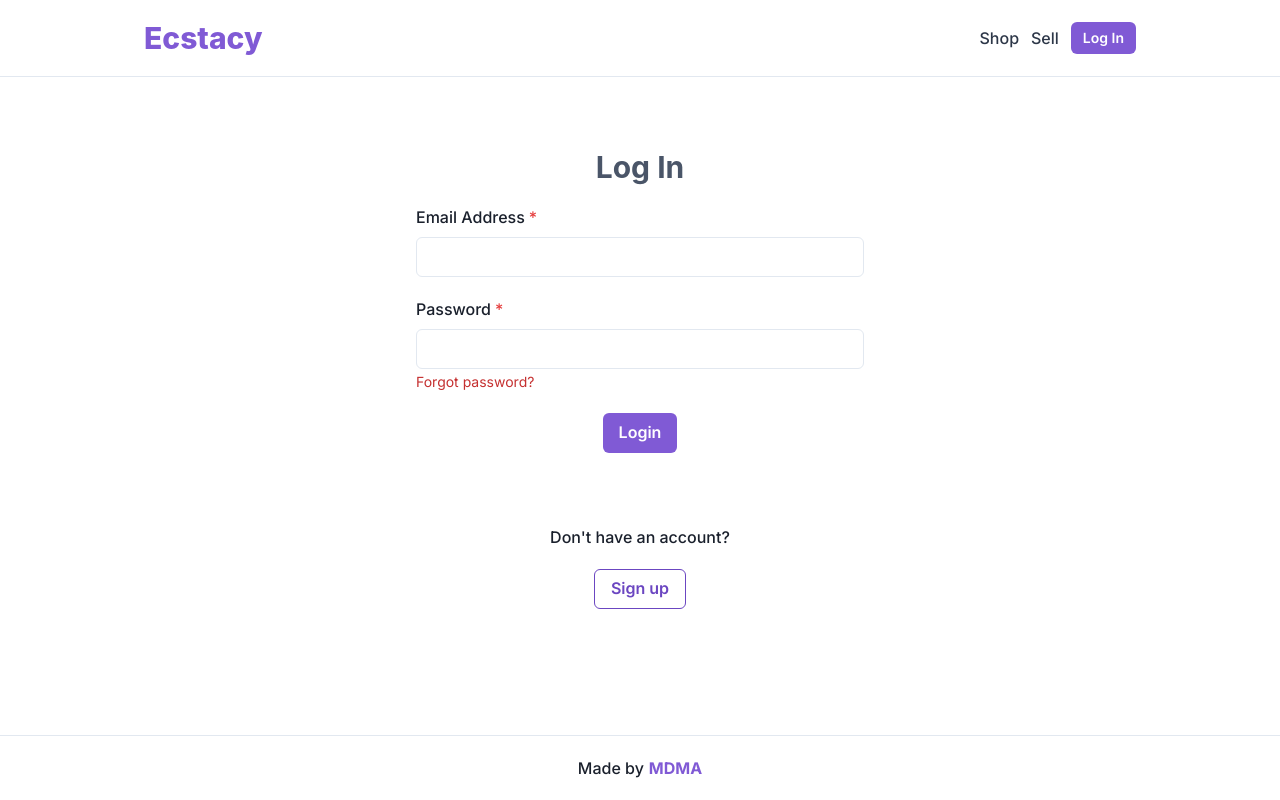
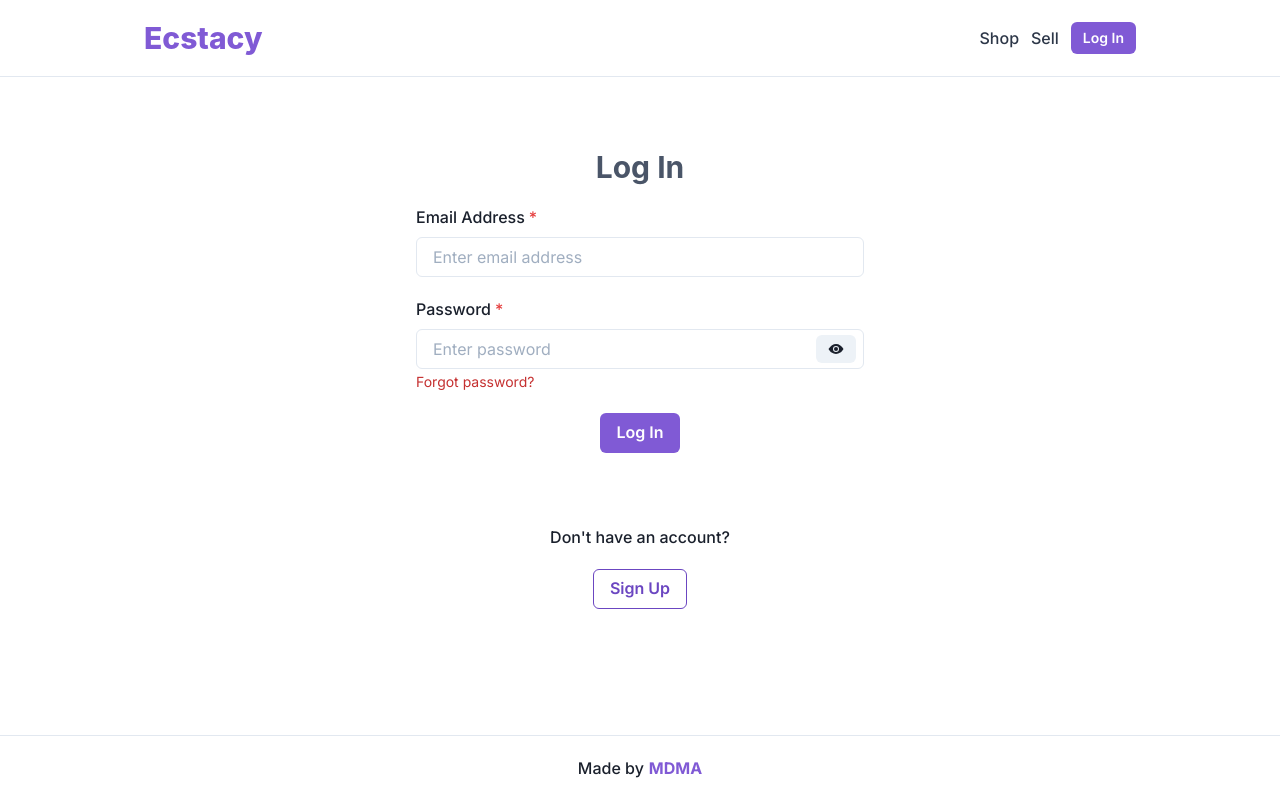
Before and after one commit to ecstacy-fcs/client, a Next.js app: page /auth/login in a window 1280 px wide. Built offline with nearby package versions, Linux system fonts and the light colour scheme.

Commit message:
feat: Add show password icon

```diff
--- a/package.json
+++ b/package.json
@@ -17,7 +17,8 @@
     "next": "11.1.2",
     "pnpm": "^6.17.2",
     "react": "17.0.2",
-    "react-dom": "17.0.2"
+    "react-dom": "17.0.2",
+    "react-icons": "^4.3.1"
   },
   "devDependencies": {
     "@types/react": "17.0.24",
--- a/src/pages/auth/login.tsx
+++ b/src/pages/auth/login.tsx
@@ -1,4 +1,4 @@
-import React, { ReactElement } from 'react';
+import React, { ReactElement, useState } from 'react';
 import {
   Box,
   Container,
@@ -7,16 +7,24 @@ import {
   FormLabel,
   FormErrorMessage,
   FormHelperText,
+  InputGroup,
+  IconButton,
   Input,
   Button,
   VStack,
   Link,
   Text,
+  InputRightElement,
 } from '@chakra-ui/react';
 import NextLink from 'next/link';
+import { IoEyeSharp, IoEyeOffSharp } from 'react-icons/io5';
+
 interface Props {}
 
 export default function Login({}: Props): ReactElement {
+  const [show, setShow] = React.useState(false);
+  const handleClick = () => setShow(!show);
+
   return (
     <Box height="100%" width="100%">
       <Container size="container.lg" centerContent>
@@ -32,16 +40,30 @@ export default function Login({}: Props): ReactElement {
           </Heading>
           <FormControl id="email" isRequired>
             <FormLabel color="gray.800">Email Address</FormLabel>
-            <Input type="email" />
+            <Input type="email" placeholder="Enter email address" />
           </FormControl>
           <FormControl id="password" isRequired>
             <FormLabel color="gray.800">Password</FormLabel>
-            <Input type="password" />
+            <InputGroup size="md">
+              <Input
+                pr="4.5rem"
+                type={show ? 'text' : 'password'}
+                placeholder="Enter password"
+              />
+              <InputRightElement width="3.5rem">
+                <IconButton
+                  h="1.75rem"
+                  onClick={handleClick}
+                  icon={show ? <IoEyeOffSharp /> : <IoEyeSharp />}
+                  aria-label={show ? 'Hide password' : 'Show password'}
+                />
+              </InputRightElement>
+            </InputGroup>
             <Link fontSize="sm" color="red.600">
               Forgot password?
             </Link>
           </FormControl>
-          <Button colorScheme="purple">Login</Button>
+          <Button colorScheme="purple">Log In</Button>
         </VStack>
         <VStack
           justifyContent="center"
@@ -54,7 +76,7 @@ export default function Login({}: Props): ReactElement {
           </Text>
           <NextLink href="/auth/signup">
             <Button variant="outline" colorScheme="purple">
-              Sign up
+              Sign Up
             </Button>
           </NextLink>
         </VStack>
```
Also changed, not shown: 1 other file (tests, documents, lock files or other folders).
